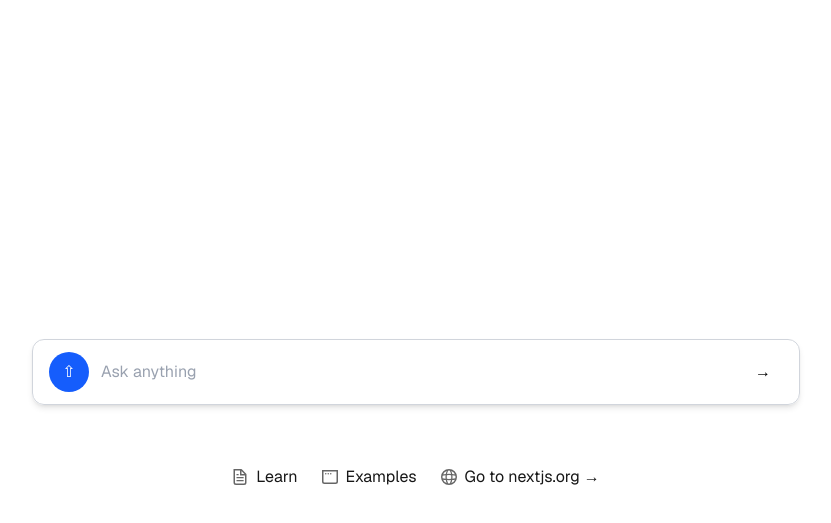
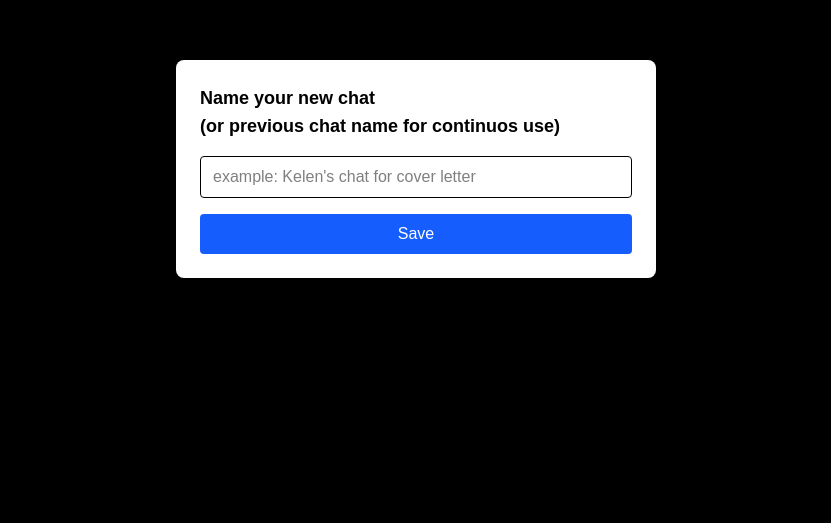
Before and after one commit to goodlucklucky/Chatbot-RAG, a Next.js app: page / in a window 1280 px wide. Shown: the part 231-754 px from the top of the page, without its empty margins (224-1055 px from the left). Built offline with nearby package versions, Linux system fonts and the light colour scheme.

Commit message:
Seperated vector store by user name

```diff
--- /dev/null
+++ b/app/components/NameInputModal.tsx
@@ -0,0 +1,32 @@
+"use client";
+
+import { useState } from "react";
+
+export default function NameInput({
+  handleSave,
+}: {
+  handleSave: (user_name: string) => void;
+}) {
+  const [tempName, setTempName] = useState("");
+
+  return (
+    <div className="fixed inset-0 flex items-center justify-center bg-black bg-opacity-50 z-50">
+      <div className="bg-white p-6 rounded-lg shadow-lg w-120">
+        <h2 className="text-lg font-semibold mb-4 text-black">Name your new chat <br />(or previous chat name for continuos use)</h2>
+        <input
+          type="text"
+          value={tempName}
+          onChange={(e) => setTempName(e.target.value)}
+          className="w-full px-3 py-2 border rounded mb-4 focus:outline-none focus:ring text-black"
+          placeholder="example: Kelen's chat for cover letter"
+        />
+        <button
+          onClick={() => handleSave(tempName)}
+          className="w-full bg-blue-600 text-white py-2 rounded hover:bg-blue-700"
+        >
+          Save
+        </button>
+      </div>
+    </div>
+  );
+}
--- a/app/page.tsx
+++ b/app/page.tsx
@@ -1,28 +1,52 @@
 "use client";
 
 import axios from "axios";
-import { useState } from "react";
-import Image from "next/image";
+import { useState, useEffect, useRef } from "react";
 import PromptInput from "@/app/components/PromptInput";
 import QuestionItem from "./components/QuestionItem";
 import AnswerItem from "./components/AnswerItem";
+import NameInput from "./components/NameInputModal";
 
 export default function Home() {
   const [qList, setQList] = useState<string[]>([]);
   const [aList, setAList] = useState<string[]>([]);
   const [isLoading, setIsLoading] = useState(false);
+  const [userName, setUserName] = useState("");
+  const [showModal, setShowModal] = useState(false);
+  const [uploadedDocs, setUploadedDocs] = useState<
+    { name: string; size: number; date: string }[]
+  >([]);
+  const messagesEndRef = useRef<HTMLDivElement | null>(null);
+
+  useEffect(() => {
+    const stored = localStorage.getItem("userName");
+    if (!stored) {
+      setShowModal(true);
+    } else {
+      setUserName(stored);
+    }
+  }, []);
 
   const onSubmit = (que: string, file: File | null) => {
     const bodyFormData = new FormData();
     bodyFormData.append("question", que);
+    bodyFormData.append("user_id", userName);
     if (file) {
       bodyFormData.append("file", file);
       que = file.name + "\n\n" + que;
+
+      // Save file info
+      const newDoc = {
+        name: file.name,
+        size: file.size,
+        date: new Date().toLocaleString(), // Or use a custom format
+      };
+      setUploadedDocs((prev) => [...prev, newDoc]);
     }
     setQList([...qList, que]);
     setIsLoading(true);
     axios
-      .post("https://chatbot-rag-e7en.onrender.com/api/chat", bodyFormData)
+      .post("http://localhost:5000/api/chat", bodyFormData)
       .then((res) => {
         console.log(res.data);
         setAList([...aList, res.data]);
@@ -35,7 +59,24 @@ export default function Home() {
       });
   };
 
+  const handleSave = (user_name: string) => {
+    const trimmed = user_name.trim();
+    if (trimmed) {
+      localStorage.setItem("userName", trimmed);
+      setUserName(trimmed);
+      setShowModal(false);
+      setQList([]);
+      setAList([]);
+    }
+  };
+
+  useEffect(() => {
+    messagesEndRef.current?.scrollIntoView({ behavior: "smooth" });
+  }, [qList, aList]);
+
   return (
+    <>
+      {showModal && <NameInput handleSave={handleSave} />}
       <div className="grid grid-rows-[1fr_20px_20px] items-end justify-items-center min-h-screen max-h-screen p-8 pb-20 gap-16 sm:p-20 font-[family-name:var(--font-geist-sans)]">
         <main className="w-full h-full max-w-3xl mx-auto row-start-1 overflow-hidden">
           <div className="overflow-y-auto h-full flex flex-col gap-[32px]">
@@ -45,58 +86,35 @@ export default function Home() {
                 <AnswerItem data={aList[index]}></AnswerItem>
               </div>
             ))}
+            <div ref={messagesEndRef} />
+            {uploadedDocs.length > 0 && (
+              <div className="w-full max-w-3xl text-sm text-gray-600 mx-auto">
+                <h3 className="font-semibold mb-2">Uploaded Documents</h3>
+                <ul className="space-y-2">
+                  {uploadedDocs.map((doc, i) => (
+                    <li key={i} className="flex justify-between border-b pb-1">
+                      <span>{doc.name}</span>
+                      <span>{(doc.size / 1024).toFixed(1)} KB</span>
+                      <span>{doc.date}</span>
+                    </li>
+                  ))}
+                </ul>
+              </div>
+            )}
           </div>
         </main>
         <div className="w-full flex flex-col gap-[32px] row-start-2 items-center sm:items-start">
           <PromptInput onSubmit={onSubmit} isLoading={isLoading}></PromptInput>
         </div>
         <footer className="row-start-3 flex gap-[24px] flex-wrap items-center justify-center">
-        <a
-          className="flex items-center gap-2 hover:underline hover:underline-offset-4"
-          href="https://nextjs.org/learn?utm_source=create-next-app&utm_medium=appdir-template-tw&utm_campaign=create-next-app"
-          target="_blank"
-          rel="noopener noreferrer"
+          <button
+            className="text-blue-300 hover:underline"
+            onClick={() => setShowModal(true)}
           >
-          <Image
-            aria-hidden
-            src="/file.svg"
-            alt="File icon"
-            width={16}
-            height={16}
-          />
-          Learn
-        </a>
-        <a
-          className="flex items-center gap-2 hover:underline hover:underline-offset-4"
-          href="https://vercel.com/templates?framework=next.js&utm_source=create-next-app&utm_medium=appdir-template-tw&utm_campaign=create-next-app"
-          target="_blank"
-          rel="noopener noreferrer"
-        >
-          <Image
-            aria-hidden
-            src="/window.svg"
-            alt="Window icon"
-            width={16}
-            height={16}
-          />
-          Examples
-        </a>
-        <a
-          className="flex items-center gap-2 hover:underline hover:underline-offset-4"
-          href="https://nextjs.org?utm_source=create-next-app&utm_medium=appdir-template-tw&utm_campaign=create-next-app"
-          target="_blank"
-          rel="noopener noreferrer"
-        >
-          <Image
-            aria-hidden
-            src="/globe.svg"
-            alt="Globe icon"
-            width={16}
-            height={16}
-          />
-          Go to nextjs.org →
-        </a>
+            New Chat
+          </button>
         </footer>
       </div>
+    </>
   );
 }
```
Also changed, not shown: 2 other files (tests, documents, lock files or other folders). Lines whose indentation alone changed are shown as unchanged.
